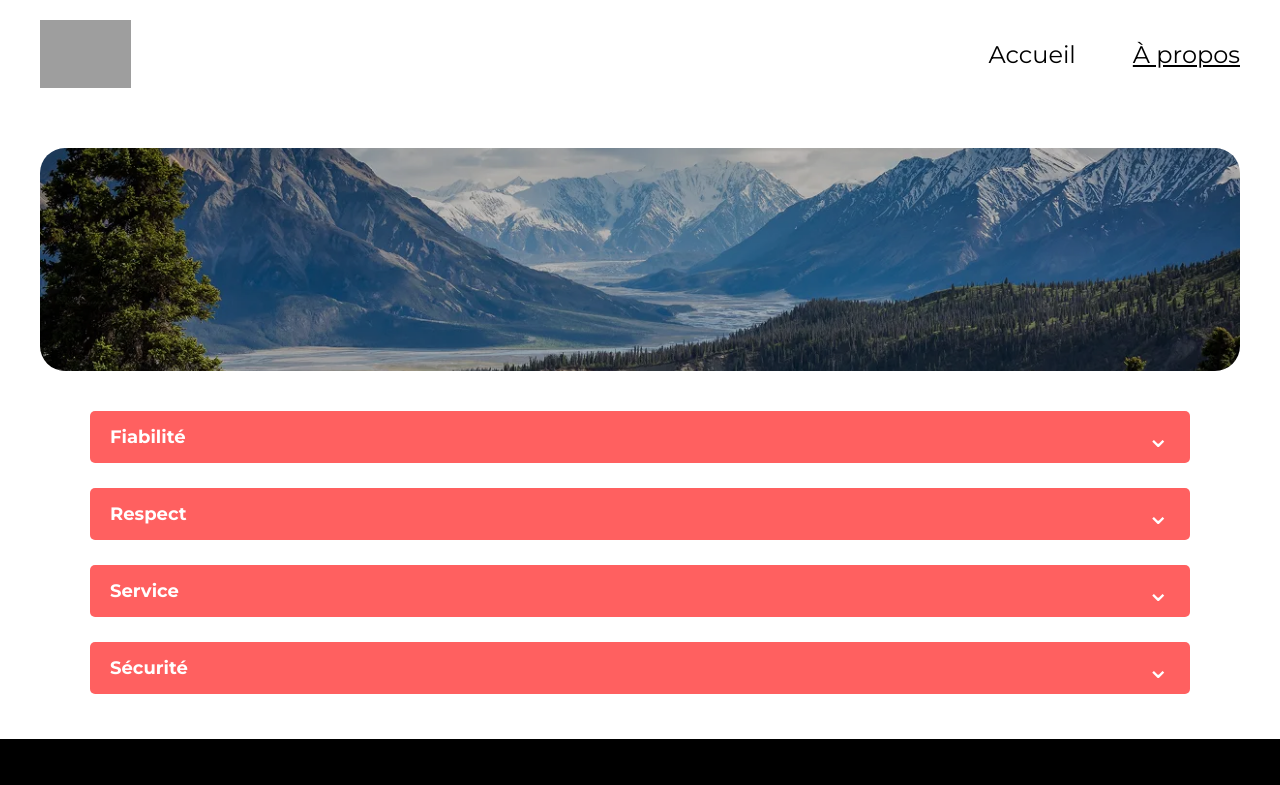
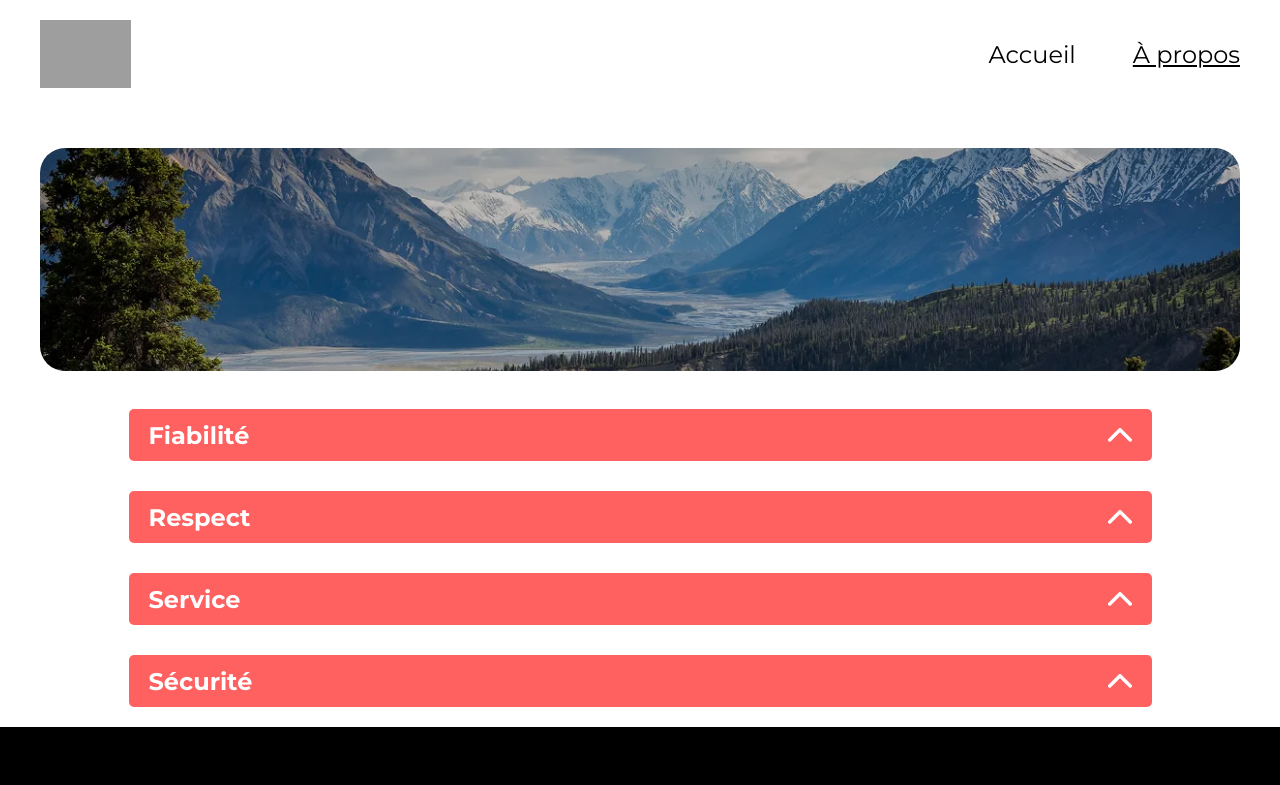
Before and after one commit to Loic-87/kasa, a React (Vite) app: page /about in a window 1280 px wide. Shown: the top 785 px of the page. Built offline with nearby package versions, Linux system fonts and the light colour scheme; grey boxes are pictures that could not be loaded.

Commit message:
Amélioration du composant Collapse : ajustement des styles pour une meilleure réactivité et ajout d'une flèche SVG pour l'indicateur d'ouverture.

```diff
--- a/src/components/Collapse/Collapse.scss
+++ b/src/components/Collapse/Collapse.scss
@@ -1,26 +1,44 @@
+@use '../../styles/breakpoints' as *;
+
 .collapse {
-  margin-bottom: 25px;
-
   &-header {
     display: flex;
     justify-content: space-between;
     align-items: center;
+    height: 30px;
+    padding: 0 20px;
     background-color: #ff6060;
     color: #ffffff;
-    padding: 12px 20px;
     border-radius: 5px;
     cursor: pointer;
+
+    @include desktop {
+      height: 52px;
+    }
   }
 
   &-title {
-    font-size: 18px;
+    font-size: 13px;
     font-weight: 700;
+
+    @include desktop {
+      font-size: 24px;
+    }
   }
 
   &-arrow {
-    font-size: 28px;
-    line-height: 1;
+    display: flex;
+    width: 16px;
     transition: transform 0.3s ease;
+
+    svg {
+      width: 100%;
+      height: auto;
+    }
+
+    @include desktop {
+      width: 24px;
+    }
   }
 
   &-arrow.open {
--- a/src/components/Collapse/index.jsx
+++ b/src/components/Collapse/index.jsx
@@ -8,7 +8,17 @@ function Collapse({ title, content }) {
     <div className="collapse">
       <div className="collapse-header" onClick={() => setIsOpen(!isOpen)}>
         <span className="collapse-title">{title}</span>
-        <span className={`collapse-arrow ${isOpen ? 'open' : ''}`}>⌄</span>
+        <span className={`collapse-arrow ${isOpen ? 'open' : ''}`}>
+  <svg viewBox="0 0 14 8" fill="none" xmlns="http://www.w3.org/2000/svg">
+    <path
+      d="M1 7L7 1L13 7"
+      stroke="white"
+      strokeWidth="2"
+      strokeLinecap="round"
+      strokeLinejoin="round"
+    />
+  </svg>
+</span>
       </div>
       <div className={`collapse-content ${isOpen ? 'open' : ''}`}>
         <div className="collapse-content-inner">{content}</div>
--- a/src/pages/About/About.scss
+++ b/src/pages/About/About.scss
@@ -1,10 +1,14 @@
 @use '../../styles/breakpoints' as *;
 
 .about-collapses {
-  margin-top: 30px;
+  display: flex;
+  flex-direction: column;
+  gap: 20px;
+  margin-top: 20px;
 
   @include desktop {
-    margin-top: 40px;
-    padding: 0 50px;
+    gap: 30px;
+    max-width: 1023px;
+    margin: 38px auto 0;
   }
 }
```
